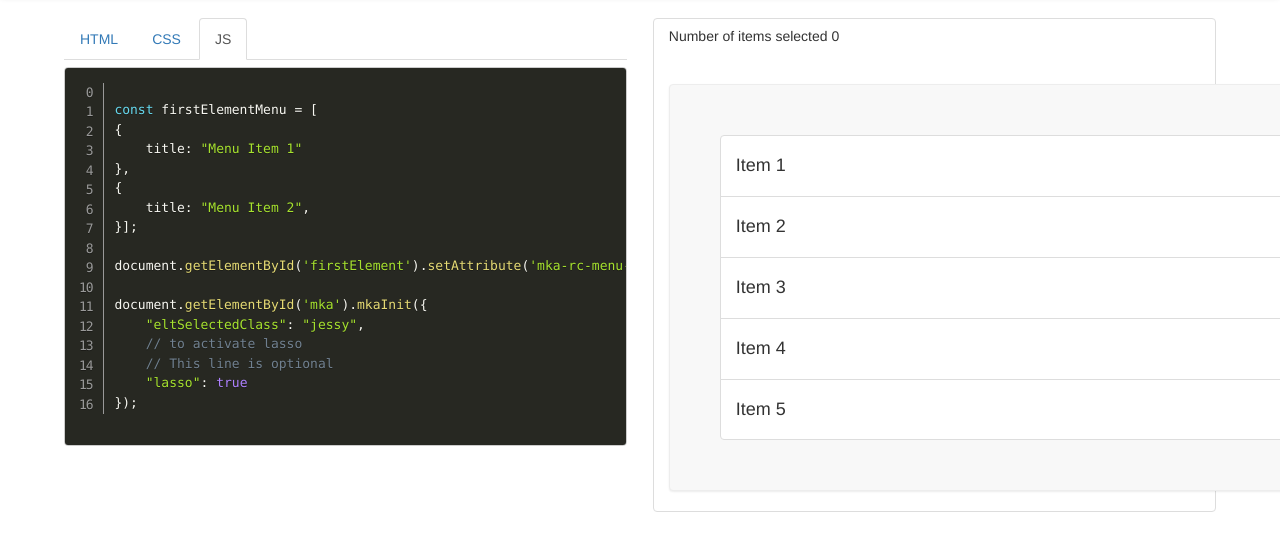
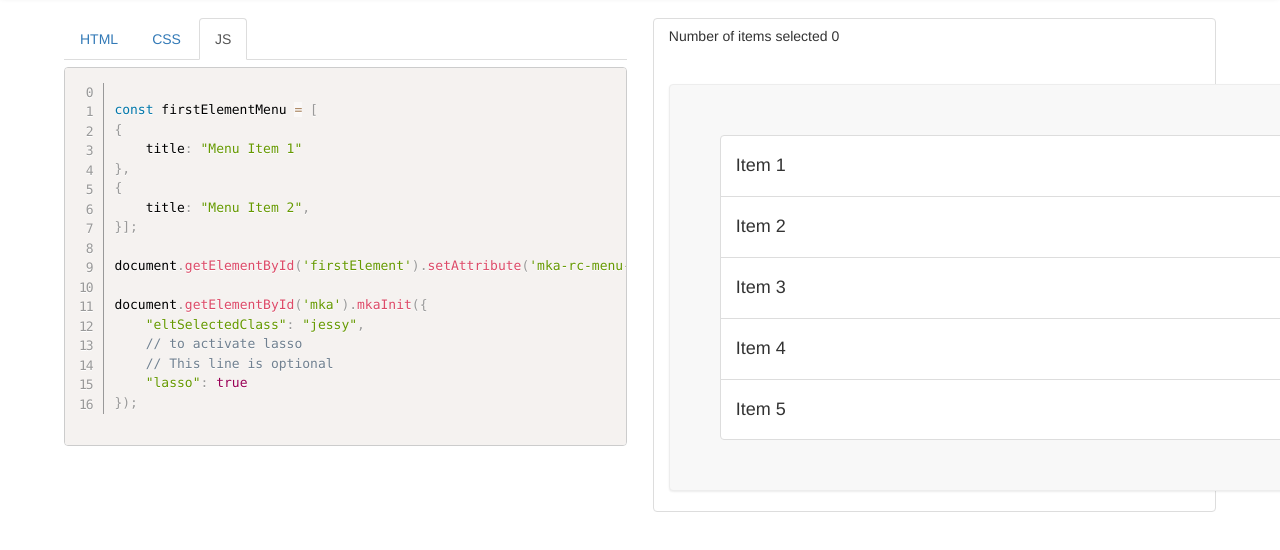
Before and after one commit to Docapost-Agility/mka, a website built with webpack: page demo/select/JS.html in a window 1280 px wide. Shown: the part 54-604 px from the top of the page. Built offline with nearby package versions, Linux system fonts and the light colour scheme.

Commit message:
review prismJS

```diff
--- a/demo/prism.css
+++ b/demo/prism.css
@@ -1,15 +1,15 @@
-/* http://prismjs.com/download.html?themes=prism-okaidia&languages=markup+css+clike+javascript&plugins=line-numbers */
+/* http://prismjs.com/download.html?themes=prism&languages=markup+css+clike+javascript&plugins=line-numbers */
 /**
- * okaidia theme for JavaScript, CSS and HTML
- * Loosely based on Monokai textmate theme by http://www.monokai.nl/
- * @author ocodia
+ * prism.js default theme for JavaScript, CSS and HTML
+ * Based on dabblet (http://dabblet.com)
+ * @author Lea Verou
  */
 
 code[class*="language-"],
 pre[class*="language-"] {
-	color: #f8f8f2;
+	color: black;
 	background: none;
-	text-shadow: 0 1px rgba(0, 0, 0, 0.3);
+	text-shadow: 0 1px white;
 	font-family: Consolas, Monaco, 'Andale Mono', 'Ubuntu Mono', monospace;
 	text-align: left;
 	white-space: pre;
@@ -28,17 +28,35 @@ pre[class*="language-"] {
 	hyphens: none;
 }
 
+pre[class*="language-"]::-moz-selection, pre[class*="language-"] ::-moz-selection,
+code[class*="language-"]::-moz-selection, code[class*="language-"] ::-moz-selection {
+	text-shadow: none;
+	background: #b3d4fc;
+}
+
+pre[class*="language-"]::selection, pre[class*="language-"] ::selection,
+code[class*="language-"]::selection, code[class*="language-"] ::selection {
+	text-shadow: none;
+	background: #b3d4fc;
+}
+
+@media print {
+	code[class*="language-"],
+	pre[class*="language-"] {
+		text-shadow: none;
+	}
+}
+
 /* Code blocks */
 pre[class*="language-"] {
 	padding: 1em;
 	margin: .5em 0;
 	overflow: auto;
-	border-radius: 0.3em;
 }
 
 :not(pre) > code[class*="language-"],
 pre[class*="language-"] {
-	background: #272822;
+	background: #f5f2f0;
 }
 
 /* Inline code */
@@ -56,7 +74,7 @@ pre[class*="language-"] {
 }
 
 .token.punctuation {
-	color: #f8f8f2;
+	color: #999;
 }
 
 .namespace {
@@ -65,15 +83,12 @@ pre[class*="language-"] {
 
 .token.property,
 .token.tag,
+.token.boolean,
+.token.number,
 .token.constant,
 .token.symbol,
 .token.deleted {
-	color: #f92672;
-}
-
-.token.boolean,
-.token.number {
-	color: #ae81ff;
+	color: #905;
 }
 
 .token.selector,
@@ -82,31 +97,32 @@ pre[class*="language-"] {
 .token.char,
 .token.builtin,
 .token.inserted {
-	color: #a6e22e;
+	color: #690;
 }
 
 .token.operator,
 .token.entity,
 .token.url,
 .language-css .token.string,
-.style .token.string,
-.token.variable {
-	color: #f8f8f2;
+.style .token.string {
+	color: #a67f59;
+	background: hsla(0, 0%, 100%, .5);
 }
 
 .token.atrule,
 .token.attr-value,
-.token.function {
-	color: #e6db74;
+.token.keyword {
+	color: #07a;
 }
 
-.token.keyword {
-	color: #66d9ef;
+.token.function {
+	color: #DD4A68;
 }
 
 .token.regex,
-.token.important {
-	color: #fd971f;
+.token.important,
+.token.variable {
+	color: #e90;
 }
 
 .token.important,
```
Also changed, not shown: demo/prism.js.
